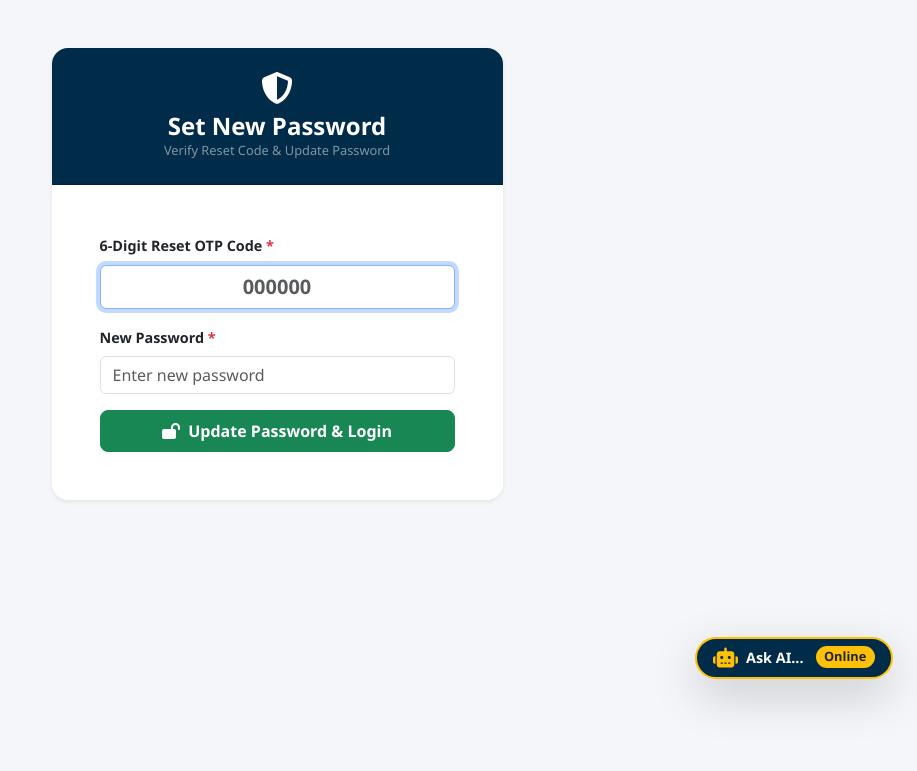
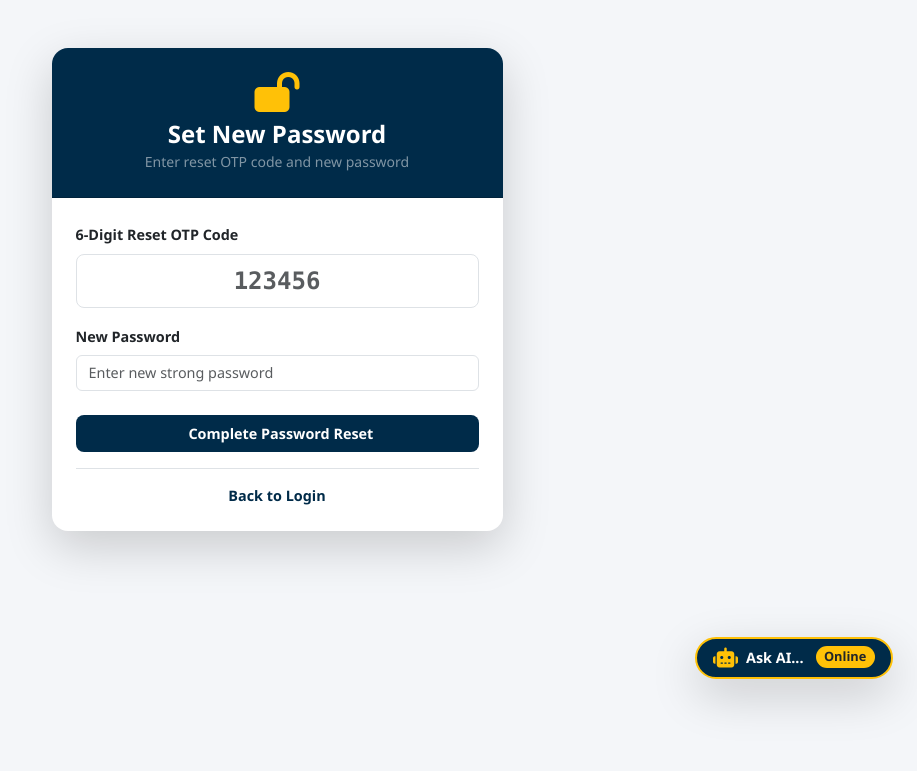
Before and after one commit to ilovekego/pbs, a Flask app: page /reset-password-otp in a window 1280 px wide. Shown: the part 97-868 px from the top of the page, without its empty margins (363-1280 px from the left). Run offline with Flask 3, Linux system fonts and the light colour scheme; some libraries are stand-ins or nearby versions.

Commit message:
Update reset_password_otp.html

```diff
--- a/templates/reset_password_otp.html
+++ b/templates/reset_password_otp.html
@@ -1,32 +1,36 @@
 {% extends "base.html" %}
-{% block title %}Set New Password - Murang'a Portal{% endblock %}
+{% block title %}Complete Password Reset - Murang'a County Portal{% endblock %}
 
 {% block content %}
 <div class="container py-5">
     <div class="row justify-content-center">
-        <div class="col-md-6 col-lg-5">
-            <div class="card border-0 shadow-sm rounded-4 overflow-hidden">
-                <div class="card-header bg-navy text-white text-center py-4">
-                    <i class="fa-solid fa-shield-halved fs-2 mb-2"></i>
+        <div class="col-md-5">
+            <div class="card border-0 shadow-lg rounded-4 overflow-hidden">
+                <div class="card-header bg-navy text-white text-center p-4">
+                    <i class="fa-solid fa-lock-open fs-1 text-warning mb-2"></i>
                     <h4 class="fw-bold mb-0">Set New Password</h4>
-                    <p class="text-white-50 fs-8 mb-0">Verify Reset Code & Update Password</p>
+                    <small class="text-white-50">Enter reset OTP code and new password</small>
                 </div>
-                <div class="card-body p-4 p-md-5">
+                <div class="card-body p-4">
                     <form method="POST" action="{{ url_for('auth.reset_password_otp') }}">
                         <div class="mb-3">
-                            <label class="form-label fw-bold fs-7">6-Digit Reset OTP Code <span class="text-danger">*</span></label>
-                            <input type="text" name="otp_code" class="form-control text-center fw-bold fs-5" maxlength="6" placeholder="000000" required autofocus>
+                            <label class="form-label fw-bold fs-7">6-Digit Reset OTP Code</label>
+                            <input type="text" name="otp_code" class="form-control form-control-lg text-center letter-spacing-5 fw-bold fw-mono fs-4" placeholder="123456" maxlength="6" required>
                         </div>
 
-                        <div class="mb-3">
-                            <label class="form-label fw-bold fs-7">New Password <span class="text-danger">*</span></label>
-                            <input type="password" id="newPassword" name="new_password" class="form-control" placeholder="Enter new password" required>
+                        <div class="mb-4">
+                            <label class="form-label fw-bold fs-7">New Password</label>
+                            <input type="password" name="new_password" class="form-control fs-7" placeholder="Enter new strong password" required minlength="6">
                         </div>
 
-                        <button type="submit" class="btn btn-success text-white w-100 py-2 rounded-3 fw-bold">
-                            <i class="fa-solid fa-lock-open me-1"></i> Update Password & Login
+                        <button type="submit" class="btn btn-navy fw-bold w-100 py-2 rounded-3 fs-7 mb-3">
+                            <i class="fa-solid fa-shield-check me-1"></i> Complete Password Reset
                         </button>
                     </form>
+
+                    <div class="text-center border-top pt-3 fs-7 text-muted">
+                        <a href="{{ url_for('auth.login') }}" class="fw-bold text-navy text-decoration-none">Back to Login</a>
+                    </div>
                 </div>
             </div>
         </div>
```
